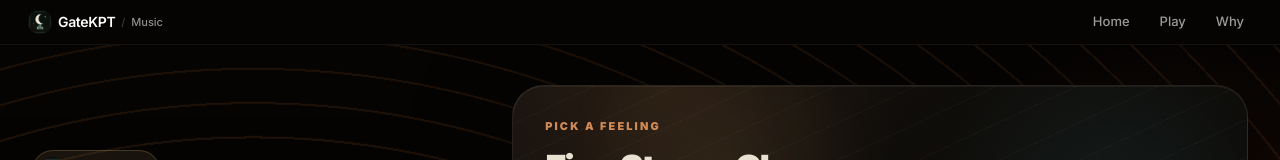
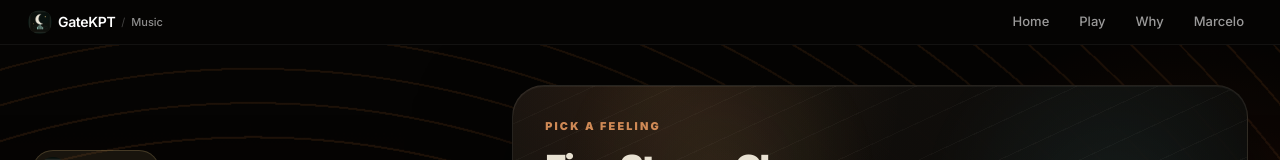
Before and after one commit to marcelozap/gateKPT, a Next.js app: page / in a window 1280 px wide. Shown: the top 160 px of the page. Built offline with nearby package versions, Linux system fonts and the light colour scheme; no server answers.

Commit message:
Add portfolio link to GateKPT nav

```diff
--- a/src/components/HubNav.tsx
+++ b/src/components/HubNav.tsx
@@ -7,6 +7,7 @@ const links = [
   { href: "/", label: "Home" },
   { href: "/#try-visualizer", label: "Play" },
   { href: "/#why", label: "Why" },
+  { href: "https://marcelozapata.dev", label: "Marcelo", external: true },
 ];
 
 export function HubNav() {
@@ -33,6 +34,8 @@ export function HubNav() {
             <Link
               key={link.href}
               href={link.href}
+              target={link.external ? "_blank" : undefined}
+              rel={link.external ? "noreferrer" : undefined}
               className="rounded-lg px-3 py-1.5 text-[13px] font-medium text-white/60 outline-none transition hover:bg-white/10 hover:text-white focus-visible:ring-2 focus-visible:ring-[#e37b45]/40"
             >
               {link.label}
```
